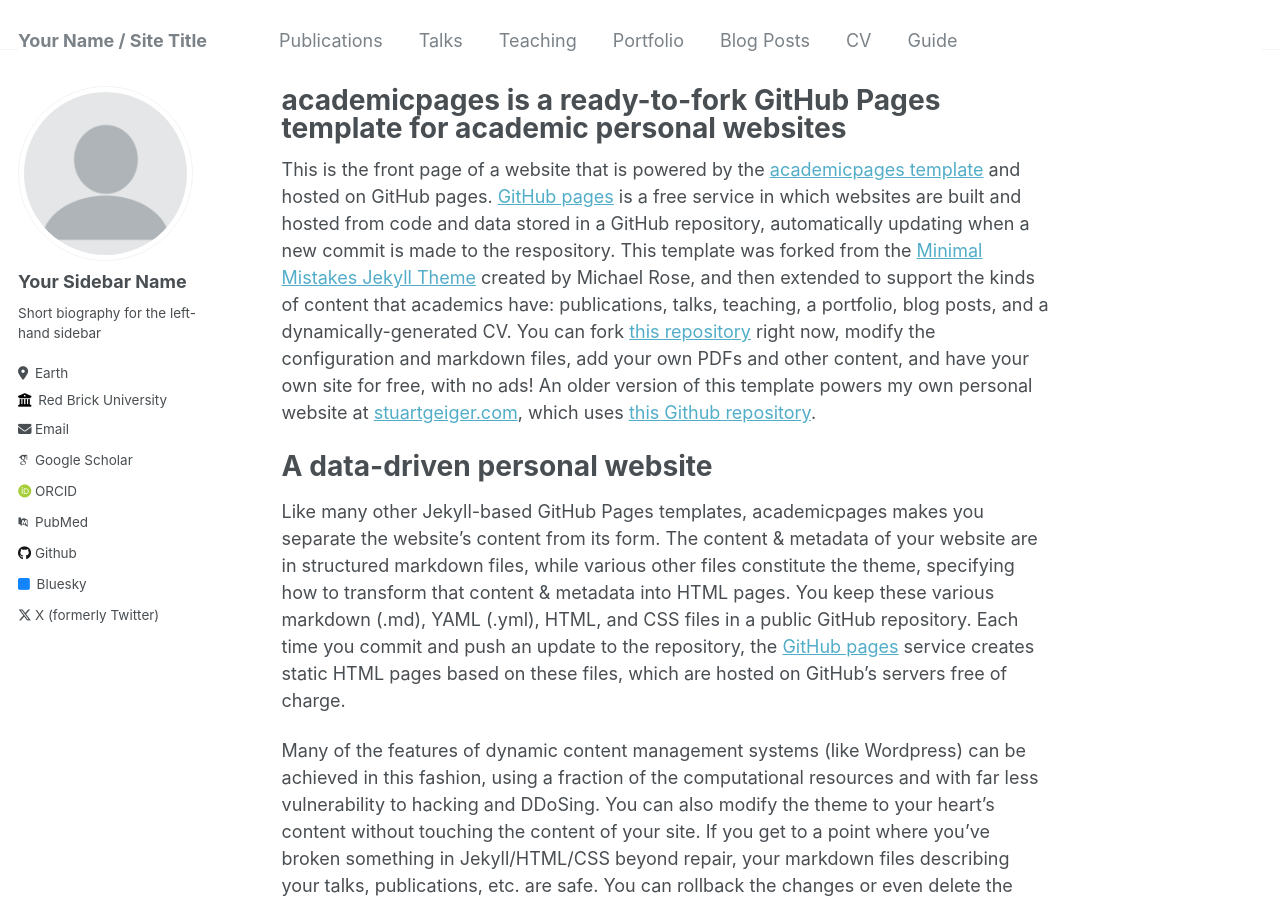
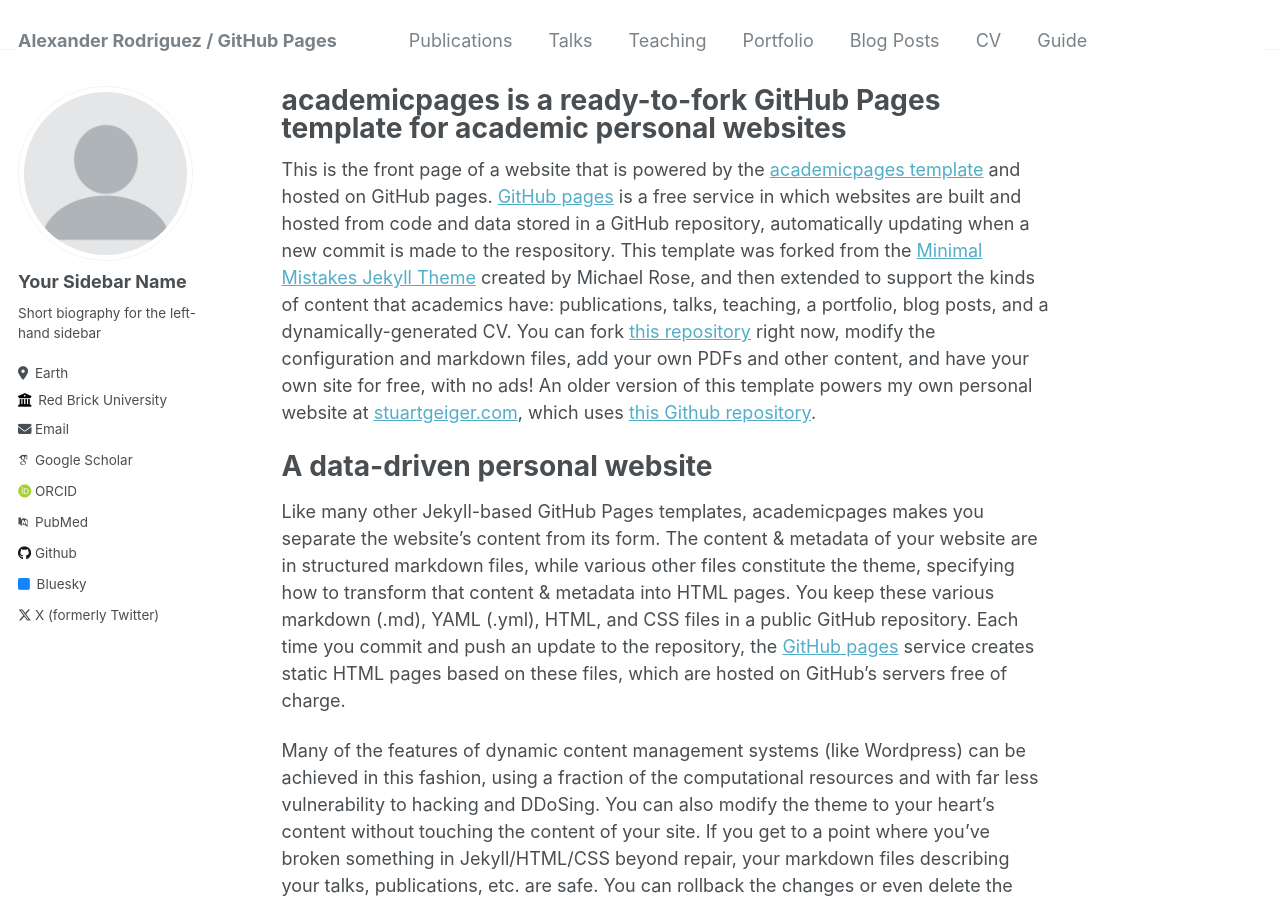
Before and after one commit to rodri270/github.io, a Jekyll site: the page built from _pages/about.md, in a window 1280 px wide and 900 px high. Built offline with Jekyll 4.4.1, drawn with Linux system fonts in a browser that asks for light colours; some web fonts are replaced.

Commit message:
Update _config.yml

```diff
--- a/_config.yml
+++ b/_config.yml
@@ -8,7 +8,7 @@
 
 # Basic Site Settings
 locale                   : "en-US"
-title                    : "Your Name / Site Title"
+title                    : "Alexander Rodriguez / GitHub Pages"
 title_separator          : "-"
 name                     : &name "Your Name"
 description              : &description "personal description"
```
